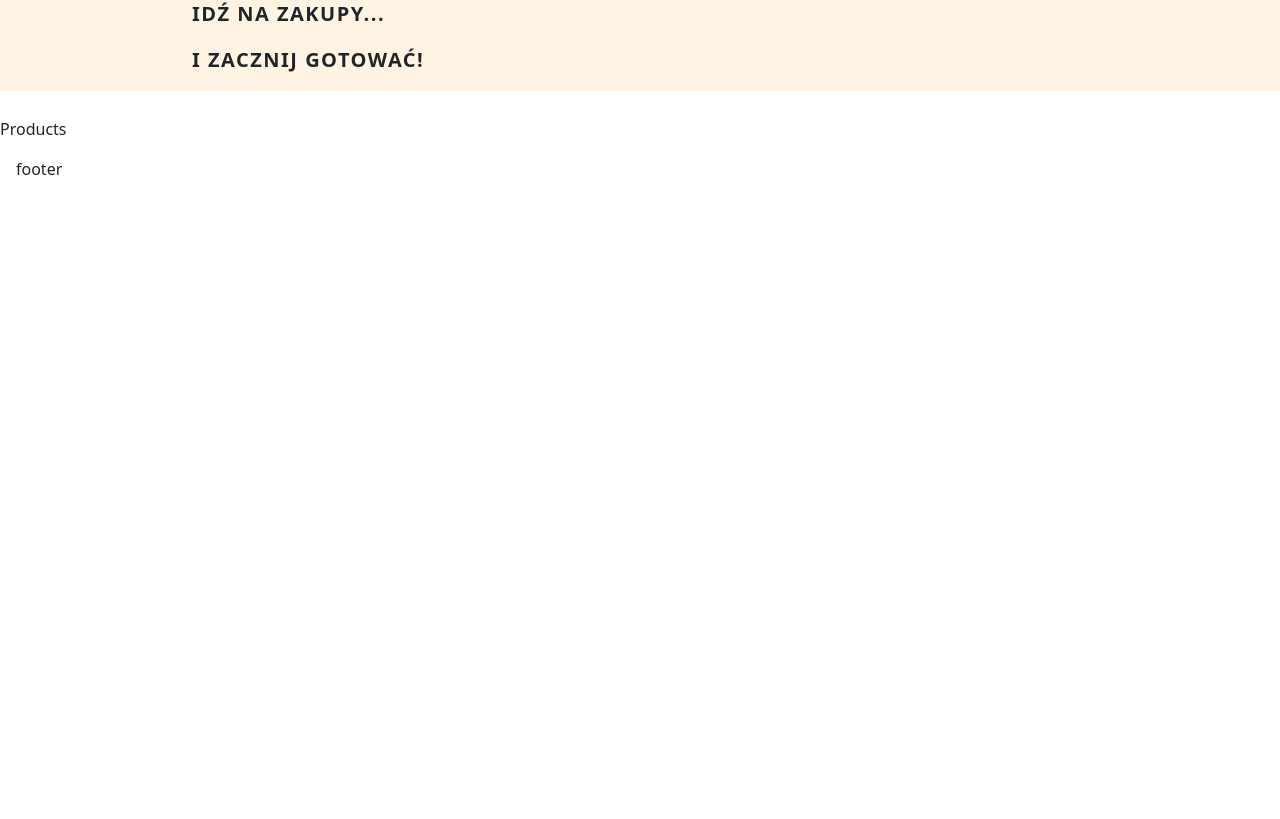
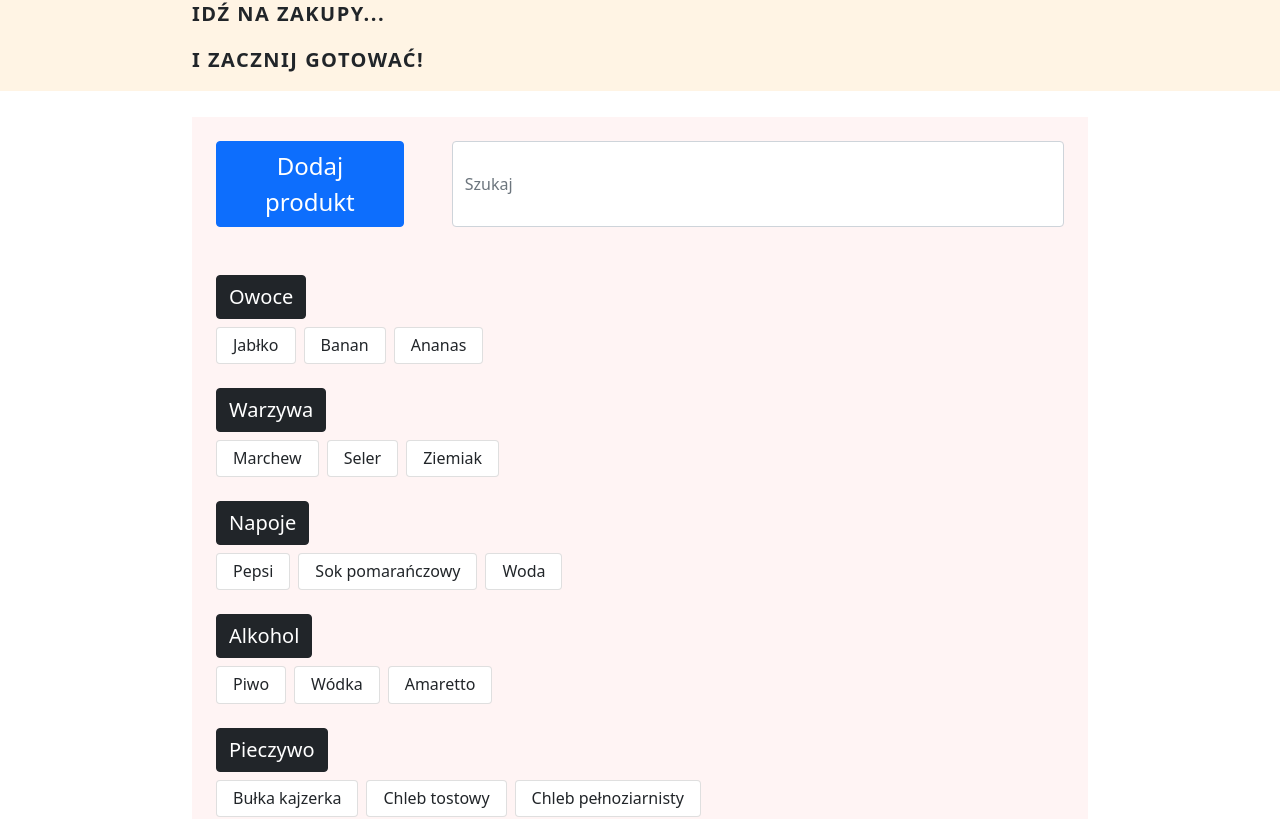
Before and after one commit to MrPhilipp0/eat_it, a React (Create React App) app: page /products in a window 1280 px wide. Shown: the part 192-1011 px from the top of the page. Before the commit the page ends 800 px from the top, so only its background shows below. Built offline with nearby package versions, Linux system fonts and the light colour scheme.

Commit message:
Start + Products pages

```diff
--- a/src/Components/Header/Header.css
+++ b/src/Components/Header/Header.css
@@ -43,7 +43,7 @@
 #AddHeader {
   display: flex;
   justify-content: space-between;
-  margin: 2% 15%;
+  margin: 2% 15% 0 15%;
 }
 
 #TextAddHeader {
--- a/src/Components/Header/Header.js
+++ b/src/Components/Header/Header.js
@@ -7,6 +7,7 @@ const Header = () => {
 
   return (
     <div id="HeaderWrapper">
+
       <div id="Header">
         <div id="TitleIcon">EatIt</div>
         { !MOBILE && <Nav /> }
@@ -15,6 +16,7 @@ const Header = () => {
           <p className="m-0">Filip Kniwel</p>
         </div>
       </div>
+
       <div id="AddHeader">
         <div id="TextAddHeader">
           <p>Dodaj produkty...</p>
@@ -26,6 +28,7 @@ const Header = () => {
           svg
         </div>
       </div>
+
     </div>
   );
 }
--- /dev/null
+++ b/src/Components/Pages/Products/ModalOneProduct.js
@@ -0,0 +1,15 @@
+import { Modal } from 'react-bootstrap';
+
+const ModalOneProduct = ({state, handle, product}) => {
+  return (
+    <Modal show={state} onHide={handle}>
+      <Modal.Header closeButton>
+        <Modal.Title>
+          {product}
+        </Modal.Title>
+      </Modal.Header>
+    </Modal>
+  );
+}
+
+export default ModalOneProduct;
--- /dev/null
+++ b/src/Components/Pages/Products/Product.js
@@ -0,0 +1,20 @@
+import React from 'react';
+import { Card } from 'react-bootstrap';
+import ModalOneProduct from './ModalOneProduct';
+
+const Product = ({product}) => {
+
+  const [showProduct, setShowProduct] = React.useState(false);
+  const handleShowProduct = () => setShowProduct(!showProduct);
+
+  return (
+    <>
+      <ModalOneProduct state={showProduct} handle={handleShowProduct} product={product}/>
+      <Card className="me-2 mt-2 product" onClick={handleShowProduct}>
+        <Card.Title className="p-2 px-3 fs-6 m-auto" style={{justifyContent:'center'}}>{product}</Card.Title>
+      </Card>
+    </>
+  );
+}
+
+export default Product;
--- /dev/null
+++ b/src/Components/Pages/Products/ProductCategory.js
@@ -0,0 +1,26 @@
+import React from 'react';
+import Product from "./Product";
+import { Button } from 'react-bootstrap';
+
+const ProductCategory = ({category, products}) => {
+
+  const [visibility, setVisibility] = React.useState(true);
+  const handleVisibility = () => setVisibility(!visibility);
+
+  return (
+    <div className='mt-2'>
+      <div className="d-flex">
+        <Button onClick={handleVisibility} className="ms-4 mt-3 fs-5" variant="dark">{category}</Button>
+      </div>
+      {
+        visibility && (
+          <div className="d-flex ms-4">
+            {products.map(product => <Product key={product} product={product}/>)}
+          </div>
+        )
+      }
+    </div>
+  );
+}
+
+export default ProductCategory;
--- /dev/null
+++ b/src/Components/Pages/Products/ProductStyle.css
@@ -0,0 +1,12 @@
+.buttons {
+  justify-content: space-between;
+}
+
+.category {
+  cursor: pointer;
+  user-select: none;
+}
+
+.product {
+  cursor: pointer;
+}
--- a/src/Components/Pages/Products/Products.js
+++ b/src/Components/Pages/Products/Products.js
@@ -1,8 +1,80 @@
+import { useState } from 'react';
+import { Button, FormControl } from 'react-bootstrap';
+import { Link } from 'react-router-dom';
+import ProductsList from './ProductsList';
+
+import '../StylesPage.css';
+import './ProductStyle.css';
+
+const PRODUCTS = [
+  {
+    category: "Owoce",
+    products: ["Jabłko", "Banan", "Ananas"],
+  },
+  {
+    category: "Warzywa",
+    products: ["Marchew", "Seler", "Ziemiak"],
+  },
+  {
+    category: "Napoje",
+    products: ["Pepsi", "Sok pomarańczowy", "Woda"],
+  },
+  {
+    category: "Alkohol",
+    products: ["Piwo", "Wódka", "Amaretto"],
+  },
+  {
+    category: "Pieczywo",
+    products: ["Bułka kajzerka", "Chleb tostowy", "Chleb pełnoziarnisty"],
+  },
+  {
+    category: "Nabiał",
+    products: ["Ser żółty", "Mozzarella", "Mleko 3,2%"],
+  },
+  {
+    category: "Słodycze",
+    products: ["Czekolada gorzka", "Czekolada mleczna", "Żelki"],
+  },
+  {
+    category: "Przyprawy",
+    products: ["Papryka słodka", "Papryka ostra", "Bazylia"],
+  }
+]
+
 const Products = () => {
+
+  const [productsSearch, setProductsSearch] = useState(PRODUCTS);
+
+  const handleSearch = e => {
+    const searchInp = e.target.value.toLowerCase();
+
+    if(searchInp.length) {
+      let productsArr = PRODUCTS.map(categoryProducts => {
+        const products = categoryProducts.products;
+        return {
+          category: categoryProducts.category,
+          products: products.filter(product => product.toLowerCase().includes(searchInp)),
+        }
+      });
+
+      productsArr = productsArr.filter(categoryProducts => categoryProducts.products.length);
+      setProductsSearch(productsArr);
+    } else {
+      setProductsSearch(PRODUCTS);
+    }
+  }
+
   return (
-    <div>
-      Products
-    </div>
+    <section className="page">
+      <div className="d-flex p-4 buttons">
+        <Link to="/addProduct">
+          <Button className="me-5 fs-4 px-5">Dodaj produkt</Button>
+        </Link>
+        <FormControl placeholder='Szukaj' onChange={handleSearch}/>
+      </div>
+
+      <ProductsList PRODUCTS={productsSearch}/>
+    </section>
   );
 }
 
--- /dev/null
+++ b/src/Components/Pages/Products/ProductsList.js
@@ -0,0 +1,11 @@
+import ProductCategory from "./ProductCategory";
+
+const ProductsList = ({PRODUCTS}) => {
+  return (
+    <div className="d-flex flex-column pb-4">
+      {PRODUCTS.map(e => <ProductCategory key={e.category} {...e}/>)}
+    </div>
+  );
+}
+
+export default ProductsList;
--- /dev/null
+++ b/src/Components/Pages/Start/Card.js
@@ -0,0 +1,46 @@
+import { Col } from 'react-bootstrap';
+import { Link } from 'react-router-dom';
+
+const BACKGROUND_COLORS = ['#E1C2FF', '#FFC2C2', '#C1FEC0', '#B0C1FE'];
+const LINK_PATHNAMES = ['/', '/products', '/recipes', '/shoplist']
+
+const Card = ({title, description, svg, index}) => {
+
+  const styleCard = {
+    backgroundColor: BACKGROUND_COLORS[index],
+    boxShadow: '3px 2px 8px black',
+    borderRadius: '5px',
+  }
+
+  if (!(index%2)) {
+    return (
+      <Link to={LINK_PATHNAMES[index]} className='link'>
+        <div className="d-flex my-5" style={styleCard}>
+          <Col xs={6} className="p-3">
+            <h5>{title}</h5>
+            <p>{description}</p>
+          </Col>
+          <Col xs={6} className="p-3">
+            {svg}
+          </Col>
+        </div>
+      </Link>
+    )
+  } else {
+    return (
+      <Link to={LINK_PATHNAMES[index]} className='link'>
+        <div className="d-flex my-5" style={styleCard}>
+          <Col xs={6} className="p-3">
+            {svg}
+          </Col>
+          <Col xs={6} className="p-3">
+            <h5>{title}</h5>
+            <p>{description}</p>
+          </Col>
+        </div>
+      </Link>
+    )
+  }
+}
+
+export default Card;
--- a/src/Components/Pages/Start/Start.js
+++ b/src/Components/Pages/Start/Start.js
@@ -1,8 +1,35 @@
+import Card from './Card';
+
+import '../StylesPage.css';
+
+const cards = [
+  {
+    title: "Eat It - z czym to się je?",
+    description: "Eat It jest tutaj, aby pomóc Ci przygotowywać przepyszne posiłki, redukując niepotrzebny stres oraz dostarczając dużo radości. Oferuje wiele ciekawych przepisów z możliwością dodawania własnych. Doskonały sposób na kontrolowanie własnej diety.",
+    svg: "svg",
+  },
+  {
+    title: "Produkty",
+    description: "Przestrzegasz swojej diety, ale nie wiesz ile kalorii ma konkretny produkt? Eat It pomoże Ci kontrolować co jesz, ile białka, węglowodanów czy kalorii dostarczy Ci ten produkt. Jeżeli nie ma go na liście - dodaj go!",
+    svg: "svg",
+  },
+  {
+    title: "Przepisy",
+    description: "Eat It dostarcza wiele przepysznych i ciekawych przepisów. Nie wiesz co zrobisz dzisiaj na obiad? Chcesz zrobić spaghetti, ale masz jedynie połowę wymaganej ilości makaronu? Eat It pomoże Ci w tym. Dodaj własny przepis i gotuj ze spokojem.",
+    svg: "svg",
+  },
+  {
+    title: "Lista zakupów",
+    description: "Stwórz własną listę zakupów dodając odpowiednie produkty. Zarządzaj ją, dodawaj nowe produkty, usuwaj i edytuj. Po zrobieniu zakupów usuń listę i zacznij gotować!",
+    svg: "svg",
+  },
+]
+
 const Start = () => {
   return (
-    <div>
-      Start
-    </div>
+    <section className="page px-5 py-3">
+      {cards.map((card,index) => <Card key={card.title} {...card} index={index}/>)}
+    </section>
   );
 }
 
--- /dev/null
+++ b/src/Components/Pages/StylesPage.css
@@ -0,0 +1,13 @@
+.page {
+  margin: 2% 15%;
+  background-color: #FFF4F4;
+}
+
+.link {
+  text-decoration: none;
+  color: black;
+}
+
+.link:hover {
+  color: black;
+}
```
